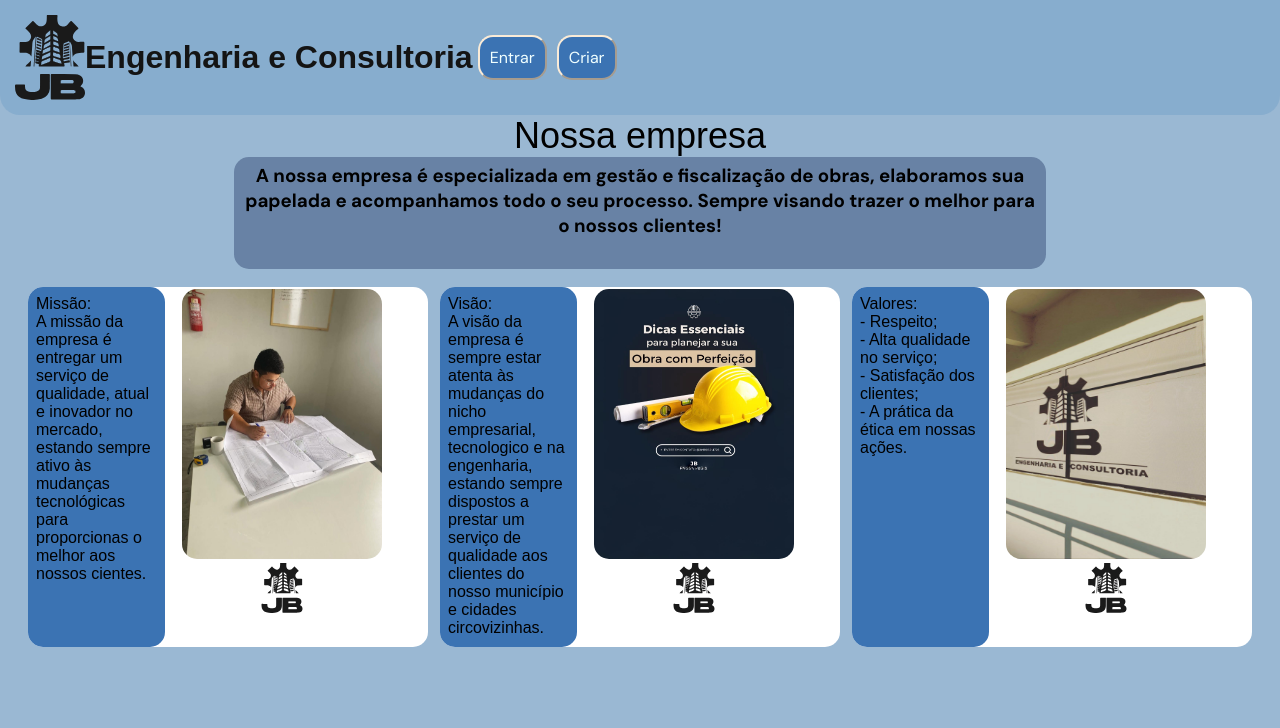
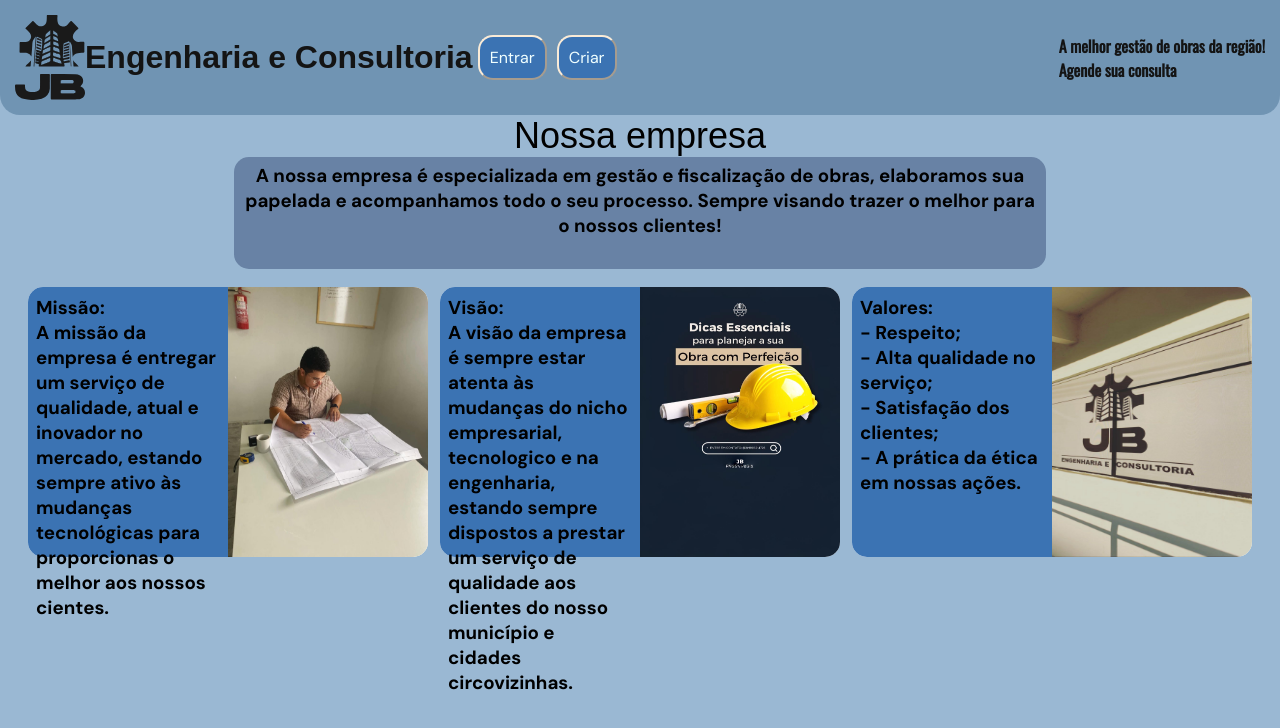
Before and after one commit to iamena/JB-Engenharia-e-Consultas, a plain HTML site: page index.html in a window 1280 px wide. Drawn offline with nearby package versions, Linux system fonts and the light colour scheme; a web font is replaced by a local one.

Commit message:
Add files via upload

```diff
--- a/index.html
+++ b/index.html
@@ -63,49 +63,47 @@
           <div class="card">
             <div class="card-text">
               <p>
-                Missão:<br>
+                <h3 class="textinhos">Missão:<br>
                 A missão da empresa é entregar um serviço de qualidade, atual e inovador no mercado, estando sempre ativo às
                 mudanças tecnológicas para proporcionas o melhor aos nossos cientes.
-              </p>
+              </p></h3>
             </div>
             <div class="card-img-box">
               <!--Para trocar a imagem dos cards, mude o src abaixo.-->
               <img src="./images/missao.jpg" alt="foto">
-              <img class= "logoJB-cards"src="./images/logo.svg" alt="logo">
             </div>
           </div>
 
           <div class="card">
             <div class="card-text">
               <p>
-                Visão:<br>
+                <h3 class="textinhos">Visão:<br>
                 A visão da empresa é sempre estar atenta às mudanças do nicho empresarial, tecnologico e na
                 engenharia, estando sempre dispostos a prestar um serviço de qualidade aos clientes do nosso município e
                 cidades circovizinhas.
-              </p>
+              </p></h3>
             </div>
             <div class="card-img-box">
               <!--Para trocar a imagem dos cards, mude o src abaixo.-->
               <img src="./images/visao.jpg" alt="foto">
-              <img class= "logoJB-cards"src="./images/logo.svg" alt="logo">
             </div>
           </div>
 
           <div  class="card">
             <div class="card-text">
               <p>
-                Valores:<br>
+                <h3 class="textinhos">Valores:<br>
                 - Respeito;<br>
                 - Alta qualidade no serviço;<br>
                 - Satisfação dos clientes;<br>
                 - A prática da
                 ética em nossas ações.
-              </p>
+              </p></h3>
             </div>
             <div class="card-img-box">
               <!--Para trocar a imagem dos cards, mude o src abaixo.-->
               <img class="image-card"src="./images/valores.jpg" alt="foto">
-              <img class= "logoJB-cards"src="./images/logo.svg" alt="logo">
+
             </div>
           </div>
 
--- a/style.css
+++ b/style.css
@@ -123,7 +123,7 @@ header h1 {
   font-family: "DM Sans", sans-serif;
   font-optical-sizing: auto;
   font-weight: weight;
-  font-style: 400;
+  font-style: 9;
   color: rgb(0, 0, 0);
   position: -ms-page;
   align-items: center;
@@ -146,7 +146,9 @@ header h1 {
 }
 
 .card{
-  height: 360px;
+
+  color: rgb(0, 0, 0);
+  height: 270px;
   max-width: 400px;
 
   display: flex;
@@ -154,25 +156,26 @@ header h1 {
 
   background-color: white;
   border-radius: 15px;
-
-  gap: 15px;
 }
 
 .card-text {
+
   background-color: #3b73b3;
 
-  border-radius: 15px;
+  border-top-left-radius: 15px;
+  border-bottom-left-radius: 15px;;
   padding: 8px;
 
   width: 200px;
 }
 
 .card-img-box{
-  padding: 2px;
+
 }
 .card img{
   max-height: 270px;
-  border-radius: 15px;
+  border-top-right-radius: 15px;
+  border-bottom-right-radius: 15px;
 
   aspect-ratio: none; /* impede que a imagem fique ajustando a altura mesmo quando so mexemos com a largua.*/
 
@@ -185,8 +188,10 @@ header h1 {
 }
 
 .informações {
+
   display: flex;
   flex-flow: row;
+  width: fit-content;
   gap: 12px;
 
   margin: auto;
@@ -223,3 +228,14 @@ main {
   flex-flow: column;
   align-items: center;
 }
+.textinhos{
+  font-family: "DM Sans", sans-serif;
+  font-optical-sizing: auto;
+  font-weight: weight;
+  font-style: 9;
+  color: rgb(0, 0, 0);
+
+}
+.textinhos:nth-child(1){
+  font-size: 128px;
+}
```
